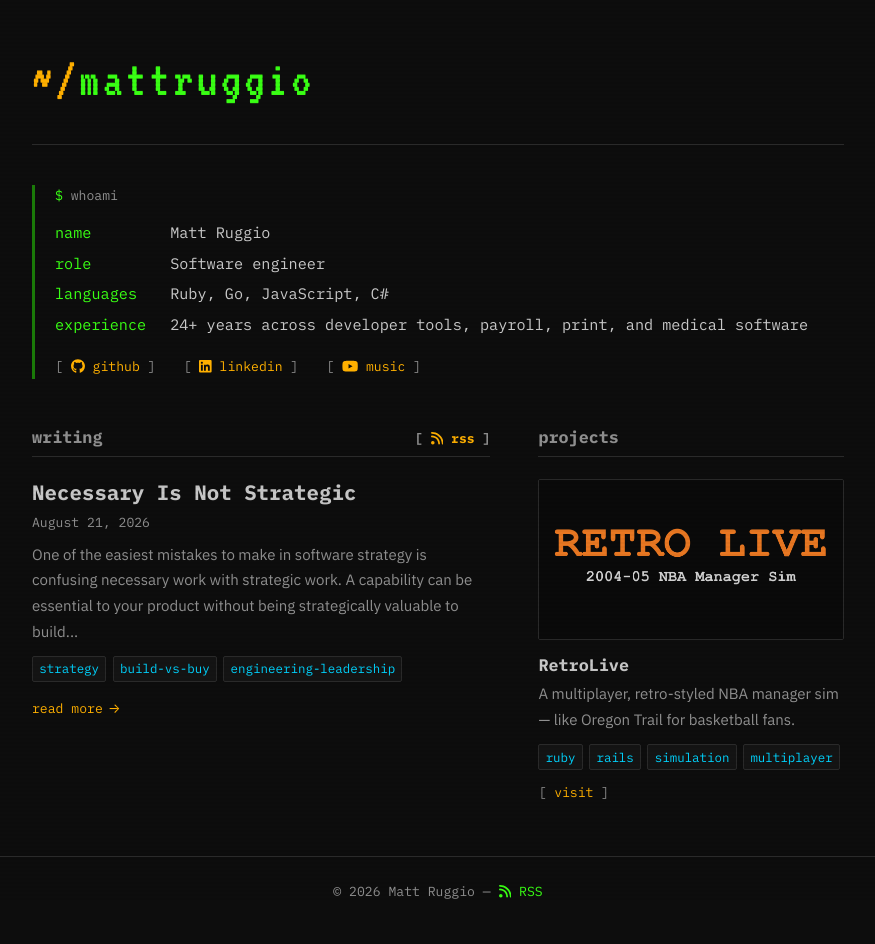
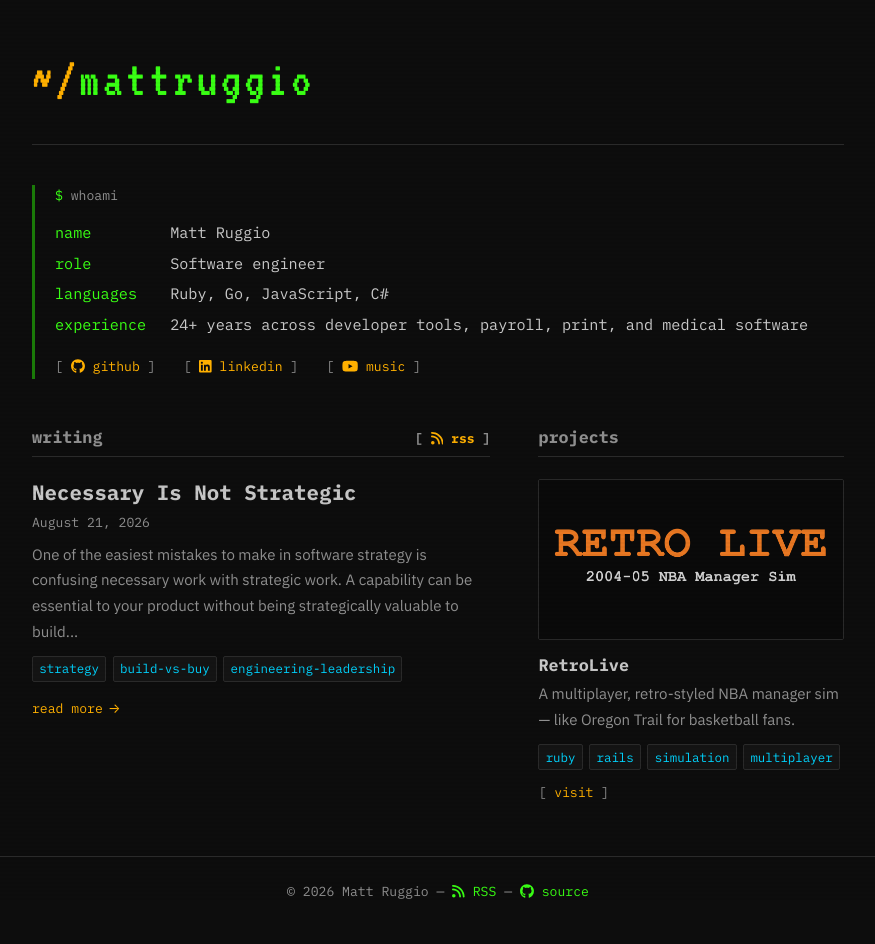
Before and after one commit to mattruggio/mattruggio.github.io, a Jekyll site: the page built from index.md, in a window 1280 px wide. Shown: the whole page, without its empty margins (202-1077 px from the left). Built offline with Jekyll 4.4.1, drawn with Linux system fonts in a browser that asks for light colours.

Commit message:
Link the site's source from the footer
The repository is public as of today, so the footer can point at it. Rendered as
[ source ] beside [ RSS ], using the already-vendored github.svg, which fits the
existing rule that icons are reserved for brand marks and the feed.

The URL comes from a new `repo_url` key in _config.yml, guarded the same way as
linkedin_url and youtube_url so an empty value hides the link rather than
emitting a broken one. Kept separate from `github_username` deliberately: that
points at the profile, this points at the site's own source, and they are
different destinations.

Two preconditions worth recording, since both were reasons this was not shipped
earlier. A source link into a private repository 404s for every visitor, so it
could not go out before the repo was public. And it only reads as an invitation
because LICENSE now exists -- before that it pointed at code nobody was
permitted to reuse.

Measured rather than eyeballed at 1200px and 390px: the footer stays on a single
line at both widths, so the second separator does not force a wrap on mobile.
The one pixel of ink detected in the rightmost columns is the footer's
full-bleed top border, not overflow.

```diff
--- a/_config.yml
+++ b/_config.yml
@@ -93,6 +93,13 @@ linkedin_url: "https://www.linkedin.com/in/mattruggio"
 # Leave empty to hide the link.
 youtube_url: "https://music.youtube.com/@mattruggio"
 
+# This repository, linked as [ source ] in the footer. Kept separate from
+# github_username because it points at the site's own source rather than at the
+# profile, and the two are meaningfully different destinations. Only worth showing
+# while the repository is public and carries a licence -- otherwise the link is an
+# invitation to read code nobody can reach or reuse. Leave empty to hide it.
+repo_url: "https://github.com/mattruggio/mattruggio.github.io"
+
 # GoatCounter site code, i.e. the "CODE" in CODE.goatcounter.com. Sign up at
 # https://www.goatcounter.com (free for personal use), then paste the code here.
 # While this is empty no analytics script is rendered at all, and it only ever
--- a/_includes/footer.html
+++ b/_includes/footer.html
@@ -4,6 +4,10 @@
       &copy; {{ site.time | date: "%Y" }} {{ site.author.name }}
       &mdash;
       <a href="{{ '/feed.xml' | relative_url }}">{% include icons/rss.svg %}RSS</a>
+      {%- if site.repo_url and site.repo_url != '' %}
+      &mdash;
+      <a href="{{ site.repo_url }}" target="_blank" rel="noopener">{% include icons/github.svg %}source</a>
+      {%- endif %}
     </p>
   </div>
 </footer>
```
Also changed, not shown: README.md.
